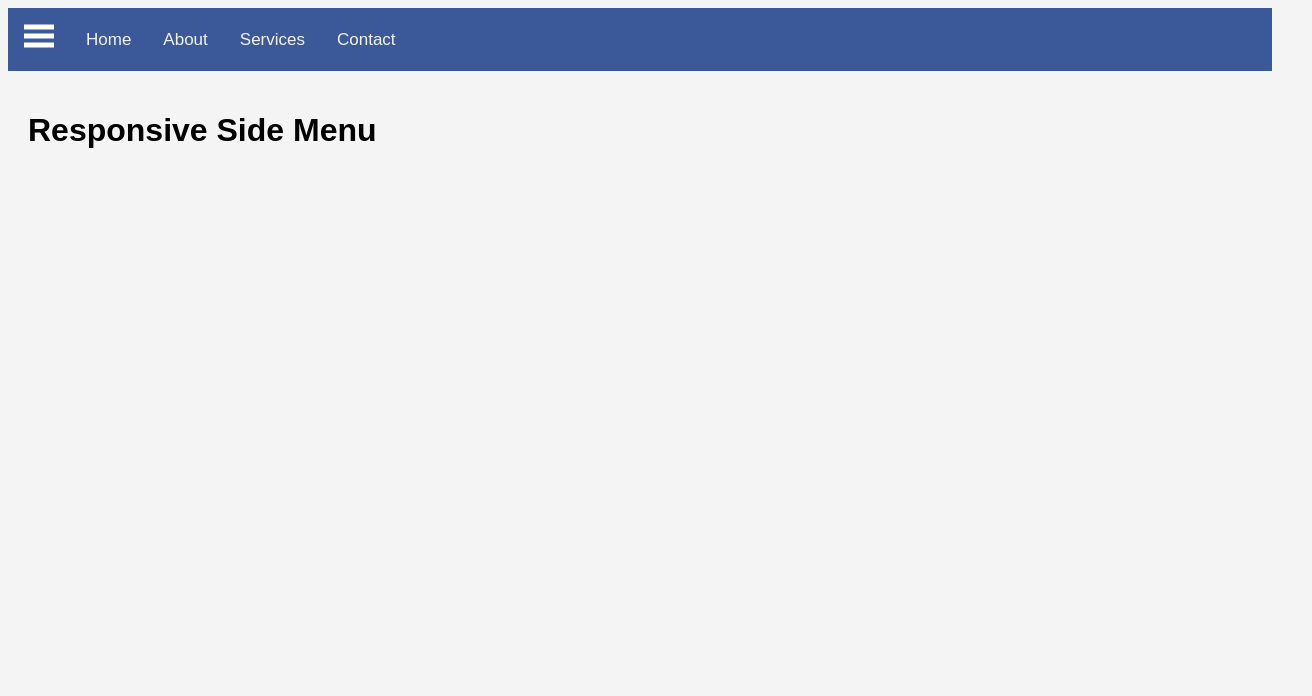
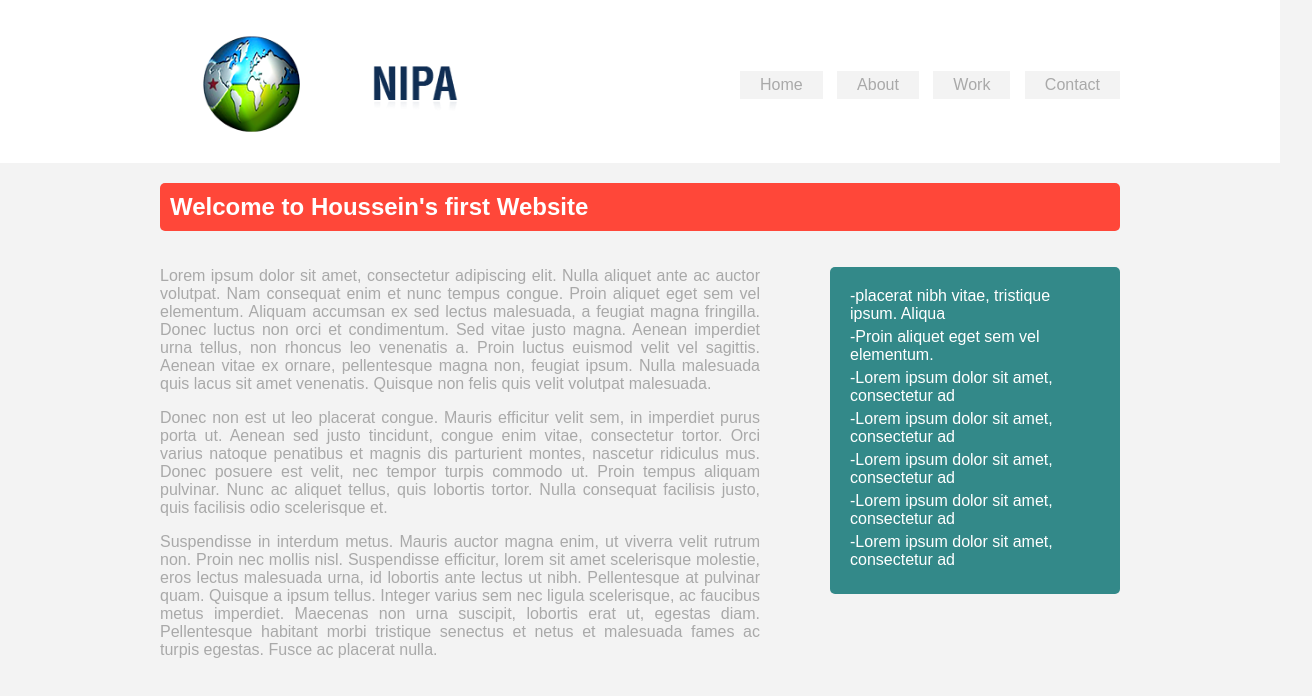
Before and after one commit to housseinhassan/housseinhassan, a plain HTML site: page index.html in a window 1280 px wide. Shown: the whole page, 1312 px wide, since content can reach past the window. Drawn offline with Linux system fonts and the light colour scheme.

Commit message:
2nd upload

```diff
--- a/index.html
+++ b/index.html
@@ -1,53 +1,55 @@
-<!DOCTYPE HTML>
+<!doctype html>
 <html>
 <head>
-        <meta charset="UTF-8">
-        <meta name="viewport" content="width=device-width, initial-scale=1.0">
-        <title>Responsive Side Menu</title>
-        <link rel="stylesheet" type="text/css" href="styles1.css">
+<title>My first page</title>
+    <link href="https://fonts.googleapis.com/css?family=Oswald&display=swap" rel="stylesheet">
+    <link href="styles1.css" rel="stylesheet" type="text/css">
 </head>
+
 <body>
- <nav class="navbar">
- <span class="open-slide">
-     <a href="#" onclick="openSlideMenu()">
-     <svg width="30" height="30">
-         <path d="M0,5 30,5" stroke ="#fff" stroke-width="5"/>
-         <path d="M0,14 30,14" stroke ="#fff" stroke-width="5"/>
-          <path d="M0,23 30,23" stroke ="#fff" stroke-width="5"/>
-         </svg>
+    <header>
+    <div class="container">
+      <div class="logo">
+        <img src="img/logo.png"  width="300" alt="company's logo"/>
+      </div>
 
-     </a>
+     <nav>
+        <li><a href="#"> Home</a></li>
+         <li><a href="#"> About</a></li>
+         <li> <a href="#">Work</a></li>
+         <li><a href="#"> Contact</a></li>
+    </nav>
+     </div>  <!--*End of container*/-->
+    </header>
 
- </span>
-     <ul class="navbar-nav">
-      <li> <a href="#">Home</a></li>
-      <li> <a href="#">About</a></li>
-      <li> <a href="#">Services</a></li>
-      <li> <a href="#">Contact</a></li>
-     </ul>
+     <div class="container">
+         <div class="content">
+         <h2> Welcome to Houssein's first Website</h2>
+             <article>
+                 <p>Lorem ipsum dolor sit amet, consectetur adipiscing elit. Nulla aliquet ante ac auctor volutpat. Nam consequat enim et nunc tempus congue. Proin aliquet eget sem vel elementum. Aliquam accumsan ex sed lectus malesuada, a feugiat magna fringilla. Donec luctus non orci et condimentum. Sed vitae justo magna. Aenean imperdiet urna tellus, non rhoncus leo venenatis a. Proin luctus euismod velit vel sagittis. Aenean vitae ex ornare, pellentesque magna non, feugiat ipsum. Nulla malesuada quis lacus sit amet venenatis. Quisque non felis quis velit volutpat malesuada. </p>
 
- </nav>
-<div id="side-menu" class="side-nav">
-    <a href="#" class="btn-close" onclick="closeSlideMenu()">&times;</a>
-    <a href="#">Home</a>
-    <a href="#">About</a>
-    <a href="#">Services</a>
-    <a href="#">Contact</a>
+                <p> Donec non est ut leo placerat congue. Mauris efficitur velit sem, in imperdiet purus porta ut. Aenean sed justo tincidunt, congue enim vitae, consectetur tortor. Orci varius natoque penatibus et magnis dis parturient montes, nascetur ridiculus mus. Donec posuere est velit, nec tempor turpis commodo ut. Proin tempus aliquam pulvinar. Nunc ac aliquet tellus, quis lobortis tortor. Nulla consequat facilisis justo, quis facilisis odio scelerisque et.
+                </p>
 
-</div>
-<div id="main"><h1>Responsive Side Menu</h1></div>
+                <p>Suspendisse in interdum metus. Mauris auctor magna enim, ut viverra velit rutrum non. Proin nec mollis nisl. Suspendisse efficitur, lorem sit amet scelerisque molestie, eros lectus malesuada urna, id lobortis ante lectus ut nibh. Pellentesque at pulvinar quam. Quisque a ipsum tellus. Integer varius sem nec ligula scelerisque, ac faucibus metus imperdiet. Maecenas non urna suscipit, lobortis erat ut, egestas diam. Pellentesque habitant morbi tristique senectus et netus et malesuada fames ac turpis egestas. Fusce ac placerat nulla.</p>
 
-<script>
-    function openSlideMenu(){
-        document.getElementById('side-menu').style.width='250px';
-        document.getElementById('main').style.marginLeft='250px';
-    }
+             </article>
 
-    function closeSlideMenu(){
-        document.getElementById('side-menu').style.width='0';
-        document.getElementById('main').style.marginLeft='0';
+        <ul>
+            <li>-placerat nibh vitae, tristique ipsum. Aliqua</li>
+            <li>-Proin aliquet eget sem vel elementum.</li>
+            <li>-Lorem ipsum dolor sit amet, consectetur ad </li>
+            <li>-Lorem ipsum dolor sit amet, consectetur ad </li>
+            <li>-Lorem ipsum dolor sit amet, consectetur ad </li>
+            <li>-Lorem ipsum dolor sit amet, consectetur ad </li>
+            <li>-Lorem ipsum dolor sit amet, consectetur ad </li>
 
-    }
-</script>
+        </ul>
+
+
+         </div>
+    </div>
 </body>
+
+
 </html>
--- a/styles1.css
+++ b/styles1.css
@@ -1,83 +1,88 @@
 body{
-    font-family: "Arial", serif;
-    background-color: #f4f4f4;
-    overflow-x: hidden;
+    margin: 0;
+    padding: 0;
+    font-family: sans-serif;
+    color: darkgrey;
+    background-color: #f3f3f3;
 }
 
-.navbar{
-    background-color: #3b5998;
-    overflow: hidden;
-    height: 63px;
+/*-------CONTENT----------*/
+.content h2{
+    color: white;
+    background-color: #ff4739;
+    padding: 10px;
+    border-radius: 5px;
+    margin-bottom: 20px;
 }
 
-.navbar a{
+.content article{
     float: left;
-    display: block;
-    color: #f2f2f2;
-    text-align:center;
-    padding: 14px 16px;
-    text-decoration: none;
-    font-size: 17px;
-}
-.navbar ul{
-    margin: 8px 0 0 0;
-    list-style: none;
-}
-
-.navbar a:hover{
-    background-color: #ddd;
-    color: #000;
-}
-
-.side-nav{
-    height: 100%;
-    width: 0;
-    position: fixed;
-    z-index: 1;
-    top: 0;
-    left: 0;
-    background-color: #111;
-    opacity: 0.9;
-    overflow-x: hidden;
-    padding-top: 60px;
-    transition: 0.5s;
+    width: 600px;
 
 }
 
-.side-nav a{
-    padding: 10px 10px 10px 30px;
-    text-decoration: none;
-    font-size: 22px;
-    color: #ccc;
-    display: block;
-    transition: 0.3s;
+.content ul{
+    float: right;
+    width: 250px;
+    background: #338989;
+    padding: 20px;
+    border-radius: 5px;
+    list-style-type: none;
 }
 
-.side-nav a:hover{
-    color: #fff;
+.content ul li{
+    color: white;
+    margin-bottom: 5px;
 }
 
-.side-nav .btn-close{
-    position: absolute;
-    top: 0;
-    right: 22px;
-    font-size: 36px;
-    margin-left: 50px;
+/*--------ARTICLE----*/
+
+article p{
+    text-align: justify;
 }
 
-#main{
-    transition: margin-left 0.5s;
-    padding: 20px;
-    overflow: hidden;
-    width: 100%;
+/*----------CONTAINER-----*/
+.container{
+    max-width: 960px;
+    width: 96%;
+    margin: auto;
 }
 
-@media(max-width:568px){
-    .navbar-nav{display: none}
+header{
+    background: #fff;
+    margin-bottom: 20px;
+    overflow: hidden;
 
 }
 
-@media(min-width:568px){
-    /*.open-slide{display: none}
+.logo{
+    float: left;
+    margin-top: 10px;
+}
+
+/*------NAV------*/
+
+nav{
+    float: right;
+    line-height: 70px;
+    margin-top: 50px;
+}
+
+nav li{
+    display: inline-block;
+    padding: 5px 20px;
+    margin-left: 10px;
+    background: #f3f3f3;
+    line-height: normal;
+}
+
+nav a{
+    text-decoration: none;
+    color: darkgrey;
+}
+
+nav a:hover{
+    color: darkblue;
+    text-decoration: none;
 
 }
```
Also changed, not shown: img/logo (1).png (added), img/logo.png (added).
